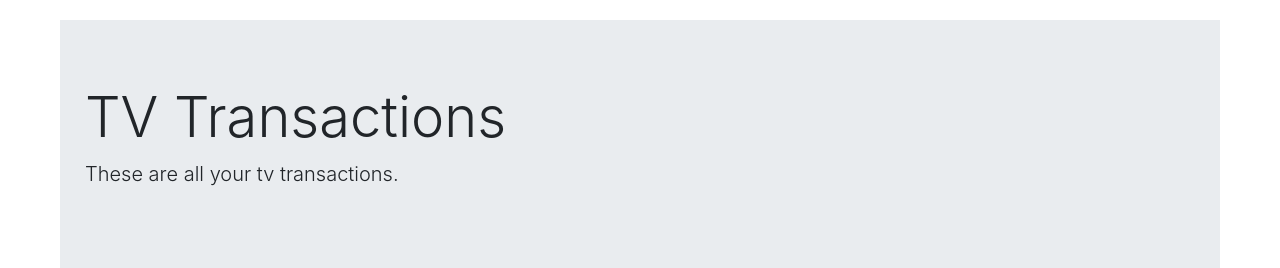
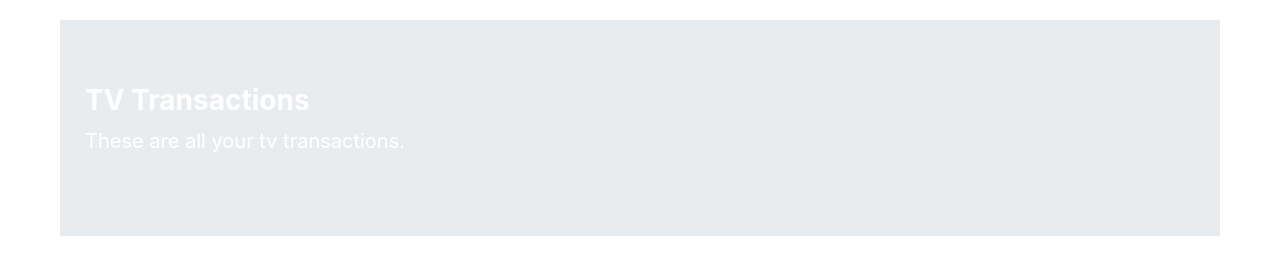
Before and after one commit to mikegyamfi/bestPay, a Django app: page /tv_transactions/mike in a window 1280 px wide. Shown: the top 268 px of the page. Run offline with Django 4.2, Linux system fonts and the light colour scheme; data that the repository does not hold is empty; some libraries are stand-ins or nearby versions.

Commit message:
updated history

```diff
--- a/datashop/templates/bundle_table.html
+++ b/datashop/templates/bundle_table.html
@@ -5,8 +5,8 @@
 
     <div class="jumbotron jumbotron-fluid">
       <div class="container">
-        <h1 class="display-4">{{ heading }}</h1>
-        <p class="lead">These are all your {{ heading|lower }}.</p>
+        <h3 style="color: white;" class="font-weight-bold">{{ heading }}</h1>
+            <p style="color: white;" class="lead font-weight-normal">These are all your {{ heading|lower }}.</p>
       </div>
     </div>
 
--- a/datashop/templates/ishare_table.html
+++ b/datashop/templates/ishare_table.html
@@ -5,8 +5,8 @@
 
     <div class="jumbotron jumbotron-fluid">
       <div class="container">
-        <h1 class="display-4">{{ heading }}</h1>
-        <p class="lead">These are all your {{ heading|lower }}.</p>
+        <h3 style="color: white;" class="font-weight-bold">{{ heading }}</h1>
+            <p style="color: white;" class="lead font-weight-normal">These are all your {{ heading|lower }}.</p>
       </div>
     </div>
 
--- a/datashop/templates/tv_table.html
+++ b/datashop/templates/tv_table.html
@@ -5,8 +5,8 @@
 
     <div class="jumbotron jumbotron-fluid">
       <div class="container">
-        <h1 class="display-4">{{ heading }}</h1>
-        <p class="lead">These are all your {{ heading|lower }}.</p>
+        <h3 style="color: white;" class="font-weight-bold">{{ heading }}</h1>
+            <p style="color: white;" class="lead font-weight-normal">These are all your {{ heading|lower }}.</p>
       </div>
     </div>
 
```
